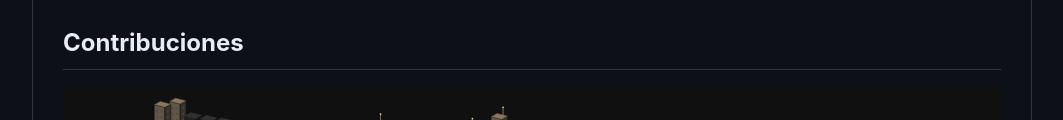
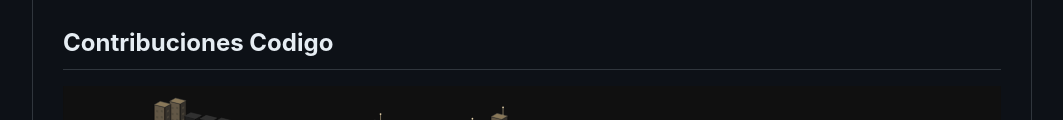
Before and after one commit to K4YZER4/K4YZER4, a plain HTML site: page preview/index.html in a window 1280 px wide. Shown: the part 1771-1891 px from the top of the page, without its empty margins (108-1171 px from the left). Drawn offline with Linux system fonts and the light colour scheme.

Commit message:
refactor/Contributions title

```diff
--- a/preview/index.html
+++ b/preview/index.html
@@ -332,7 +332,7 @@
           </p>
         </div>
 
-        <h2>Contribuciones</h2>
+        <h2>Contribuciones Codigo</h2>
         <p>
           <img
             src="../assets/code-city.svg"
```
